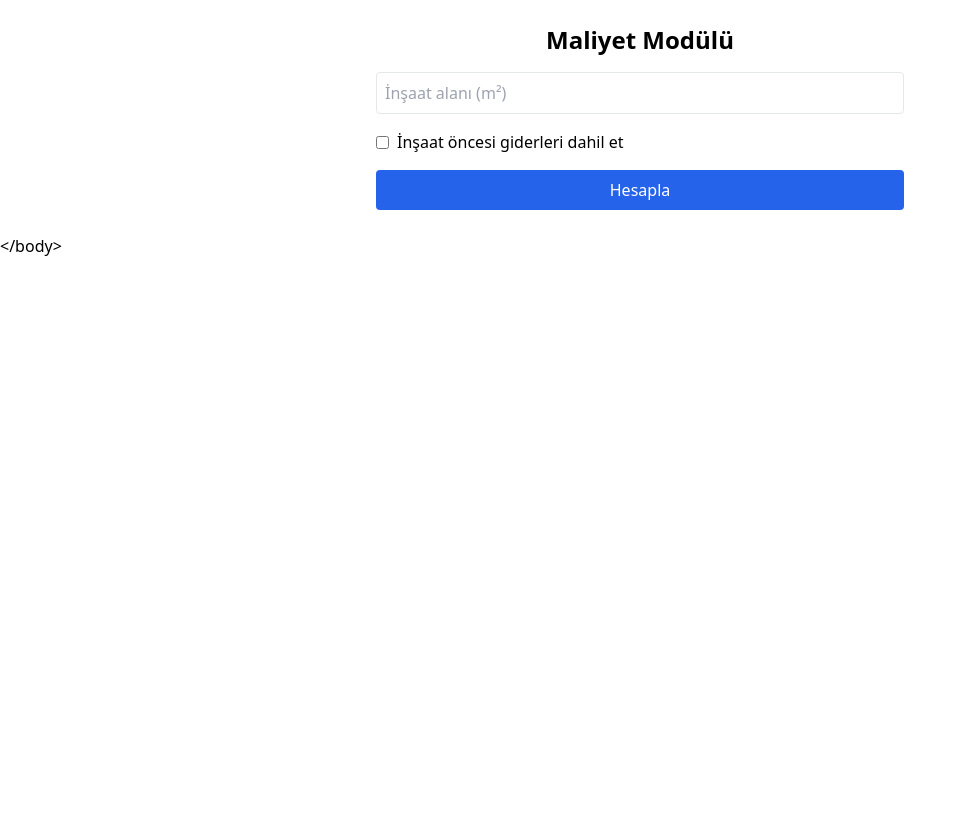
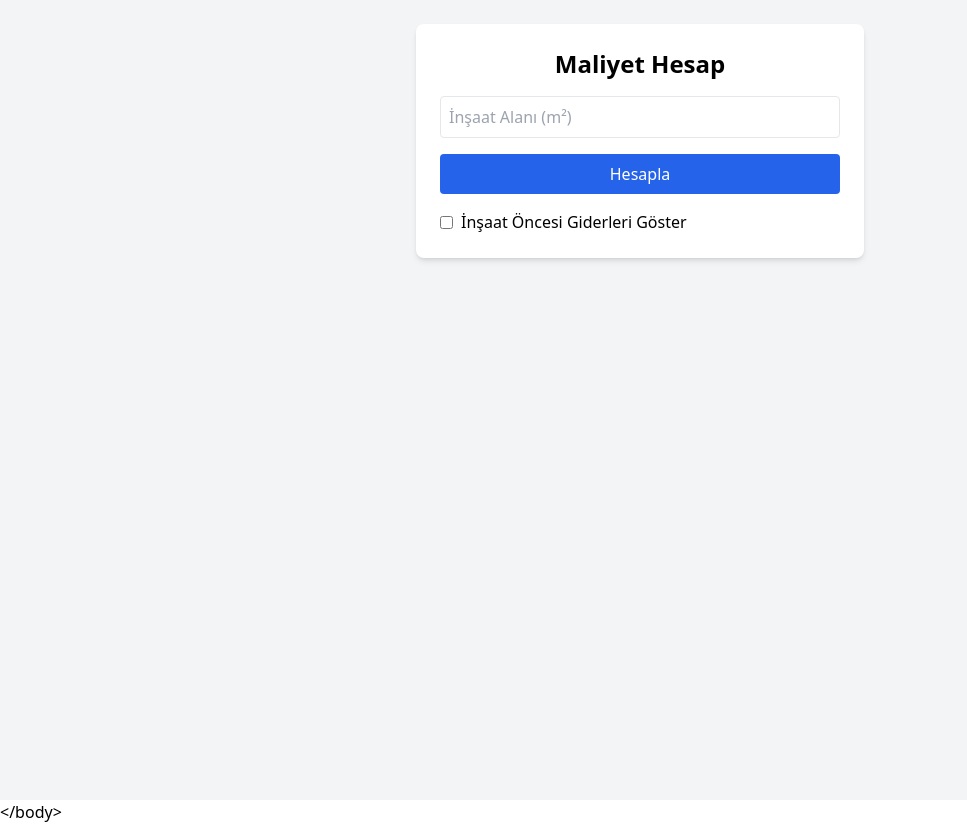
Before and after one commit to hasaannn327-source/Maliyet-hesab, a React (Create React App) app: page / in a window 1280 px wide. Shown: the whole page, without its empty margins (0-967 px from the left). Before the commit the page ends 800 px from the top, so only its background shows below. Built offline with nearby package versions, Linux system fonts and the light colour scheme; the HTML template or start-up script is replaced by a standard one.

Commit message:
Update App.js

```diff
--- a/src/App.js
+++ b/src/App.js
@@ -1,102 +1,63 @@
 import React, { useState } from "react";
 
-export default function MaliyetModulu() {
+export default function App() {
   const [m2, setM2] = useState("");
   const [loading, setLoading] = useState(false);
-  const [showSonuc, setShowSonuc] = useState(false);
-  const [includeExtras, setIncludeExtras] = useState(false);
-  const [sonuc, setSonuc] = useState(null);
+  const [result, setResult] = useState(null);
+  const [showGiderler, setShowGiderler] = useState(false);
 
-  const hesapla = () => {
-    const alan = parseFloat(m2);
-    if (isNaN(alan) || alan <= 0) {
-      alert("Lütfen geçerli bir metrekare girin!");
-      return;
-    }
+  const handleSubmit = () => {
+    setLoading(true);
+    setTimeout(() => {
+      const insaatBeton = m2 * 0.35;
+      const insaatDemir = m2 * 40;
+      const kalipDemirIscilik = m2 * 1500;
+      const cati = m2 * 1500;
+      const duvar = m2 * 320;
 
-    setLoading(true);
-    setShowSonuc(false);
+      const toplam =
+        kalipDemirIscilik + cati + duvar;
 
-    setTimeout(() => {
-      const beton = alan * 0.35;
-      const demir = alan * 40;
-      const iscilik = alan * 1500;
-      const cati = alan * 1500;
-      const duvar = alan * 320;
+      const giderler = {
+        proje: 15000,
+        jeolojikEtud: 8000,
+        insaatMu: 10000,
+        yapiDenetim: 15000,
+        ruhsatHarci: 12000,
+        belediyeHizmet: 5000,
+        genelToplam: toplam + 15000 + 8000 + 10000 + 15000 + 12000 + 5000,
+      };
 
-      let ekstra = {};
-      if (includeExtras) {
-        ekstra = {
-          zeminEtudu: 10000,
-          projeCizimi: 30000,
-          ruhsatHarci: alan * 8,
-          yapiDenetim: alan * 60,
-          hafriyat: 40000,
-        };
-      }
-
-      const toplamEkstra = Object.values(ekstra).reduce((a, b) => a + b, 0);
-
-      const toplamMaliyet = iscilik + cati + duvar + toplamEkstra;
-
-      setSonuc({
-        beton,
-        demir,
-        iscilik,
+      setResult({
+        beton: insaatBeton.toFixed(2),
+        demir: insaatDemir,
+        kalip: kalipDemirIscilik,
         cati,
         duvar,
-        ekstra,
-        toplamMaliyet,
+        toplam,
+        giderler,
       });
 
       setLoading(false);
-      setShowSonuc(true);
     }, 10000);
   };
 
-  const formatTL = (num) => {
-    if (!num) return "0 TL";
-    return num.toLocaleString("tr-TR", { maximumFractionDigits: 0 }) + " TL";
-  };
-
   return (
-    <div className="max-w-xl mx-auto p-6">
-      <h1 className="text-2xl font-bold mb-4 text-center">Maliyet Modülü</h1>
-
-      <input
-        type="number"
-        placeholder="İnşaat alanı (m²)"
-        value={m2}
-        onChange={(e) => setM2(e.target.value)}
-        className="w-full p-2 border rounded mb-4"
-      />
-
-      <label className="inline-flex items-center mb-4">
-        <input
-          type="checkbox"
-          className="mr-2"
-          checked={includeExtras}
-          onChange={(e) => setIncludeExtras(e.target.checked)}
-        />
-        İnşaat öncesi giderleri dahil et
-      </label>
-
-      <button
-        onClick={hesapla}
-        className="w-full bg-blue-600 text-white py-2 rounded hover:bg-blue-700"
-      >
-        Hesapla
-      </button>
-
+    <div className="min-h-screen bg-gray-100 p-6">
       {loading && (
         <div
           style={{
             position: "fixed",
             top: 0,
             left: 0,
-            width: "100vw",
-            height: "100vh",
-            backgroundColor: "rgba(0,0,0,0.8)",
+            right: 0,
+            bottom: 0,
+            width: "100%",
+            height: "100%",
+            margin: 0,
+            padding: 0,
+            overflow: "hidden",
+            backgroundColor: "rgba(0,0,0,0.85)",
             display: "flex",
             justifyContent: "center",
             alignItems: "center",
@@ -107,8 +68,8 @@ export default function MaliyetModulu() {
             src="/dancing-dog.gif"
             alt="Yükleniyor"
             style={{
-              maxWidth: "80%",
-              maxHeight: "80%",
+              maxWidth: "90%",
+              maxHeight: "90%",
               objectFit: "contain",
               animation: "none",
             }}
@@ -116,33 +77,70 @@ export default function MaliyetModulu() {
         </div>
       )}
 
-      {showSonuc && !loading && sonuc && (
-        <div className="mt-6 bg-gray-100 p-4 rounded shadow">
-          <h2 className="text-xl font-semibold mb-3">Sonuçlar</h2>
-          <ul className="list-disc list-inside space-y-1 text-gray-700">
-            <li>Beton: {sonuc.beton.toFixed(2)} m³</li>
-            <li>
-              Demir: {sonuc.demir.toFixed(2)} kg ({(sonuc.demir / 1000).toFixed(2)} ton)
-            </li>
-            <li>İşçilik (Kalıp + Demir): {formatTL(sonuc.iscilik)}</li>
-            <li>Çatı: {formatTL(sonuc.cati)}</li>
-            <li>Duvar: {formatTL(sonuc.duvar)}</li>
+      <div className="max-w-md mx-auto bg-white p-6 rounded-lg shadow-md">
+        <h1 className="text-2xl font-bold mb-4 text-center">Maliyet Hesap</h1>
+        <input
+          type="number"
+          value={m2}
+          onChange={(e) => setM2(e.target.value)}
+          placeholder="İnşaat Alanı (m²)"
+          className="w-full border p-2 mb-4 rounded"
+        />
+        <button
+          onClick={handleSubmit}
+          className="w-full bg-blue-600 text-white py-2 rounded hover:bg-blue-700"
+        >
+          Hesapla
+        </button>
 
-            {includeExtras && (
-              <>
-                <li className="mt-3 font-semibold">İnşaat Öncesi Giderler:</li>
-                <li>Zemin Etüdü: {formatTL(sonuc.ekstra.zeminEtudu)}</li>
-                <li>Proje Çizimi: {formatTL(sonuc.ekstra.projeCizimi)}</li>
-                <li>Ruhsat Harcı: {formatTL(sonuc.ekstra.ruhsatHarci)}</li>
-                <li>Yapı Denetim: {formatTL(sonuc.ekstra.yapiDenetim)}</li>
-                <li>Hafriyat: {formatTL(sonuc.ekstra.hafriyat)}</li>
-              </>
+        <div className="mt-4 flex items-center">
+          <input
+            type="checkbox"
+            id="showGider"
+            className="mr-2"
+            checked={showGiderler}
+            onChange={(e) => setShowGiderler(e.target.checked)}
+          />
+          <label htmlFor="showGider">İnşaat Öncesi Giderleri Göster</label>
+        </div>
+
+        {result && (
+          <div className="mt-6 text-sm">
+            <p><strong>Beton:</strong> {result.beton} m³</p>
+            <p><strong>Demir:</strong> {(result.demir / 1000).toFixed(2)} ton ({result.demir} kg)</p>
+            <p><strong>Kalıp/Demir İşçilik:</strong> {result.kalip.toLocaleString()} TL ( {m2} x 1500 )</p>
+            <p><strong>Çatı:</strong> {result.cati.toLocaleString()} TL ( {m2} x 1500 )</p>
+            <p><strong>Duvar:</strong> {result.duvar.toLocaleString()} TL ( {m2} x 320 )</p>
+            <p><strong>Toplam Maliyet:</strong> {result.toplam.toLocaleString()} TL ( {convertToWords(result.toplam)} TL )</p>
+
+            {showGiderler && (
+              <div className="mt-4">
+                <p><strong>Proje:</strong> {result.giderler.proje.toLocaleString()} TL</p>
+                <p><strong>Jeolojik Etüt:</strong> {result.giderler.jeolojikEtud.toLocaleString()} TL</p>
+                <p><strong>İnşaat Mühendisi:</strong> {result.giderler.insaatMu.toLocaleString()} TL</p>
+                <p><strong>Yapı Denetim:</strong> {result.giderler.yapiDenetim.toLocaleString()} TL</p>
+                <p><strong>Ruhsat Harcı:</strong> {result.giderler.ruhsatHarci.toLocaleString()} TL</p>
+                <p><strong>Belediye Hizmet:</strong> {result.giderler.belediyeHizmet.toLocaleString()} TL</p>
+                <p className="mt-2"><strong>Genel Toplam:</strong> {result.giderler.genelToplam.toLocaleString()} TL ({convertToWords(result.giderler.genelToplam)} TL)</p>
+              </div>
             )}
-
-            <li className="font-bold mt-4">Toplam Maliyet: {formatTL(sonuc.toplamMaliyet)}</li>
-          </ul>
-        </div>
-      )}
+          </div>
+        )}
+      </div>
     </div>
   );
-              }
+}
+
+function convertToWords(num) {
+  const formatter = new Intl.NumberFormat("tr-TR", {
+    style: "currency",
+    currency: "TRY",
+    minimumFractionDigits: 0,
+  });
+  const words = new Intl.NumberFormat("tr-TR", {
+    notation: "compact",
+    compactDisplay: "long",
+  }).format(num);
+
+  return words;
+          }
```
